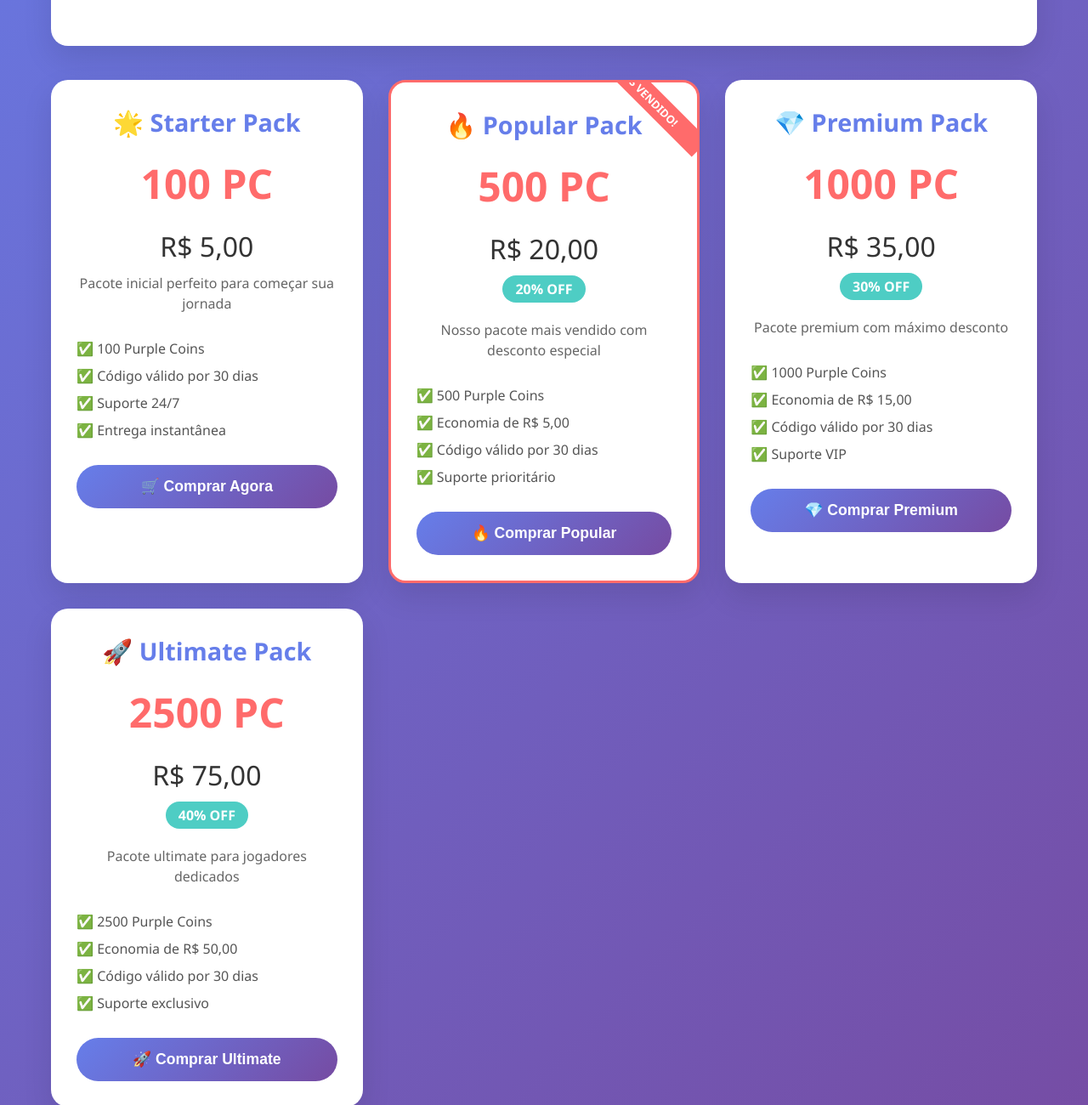
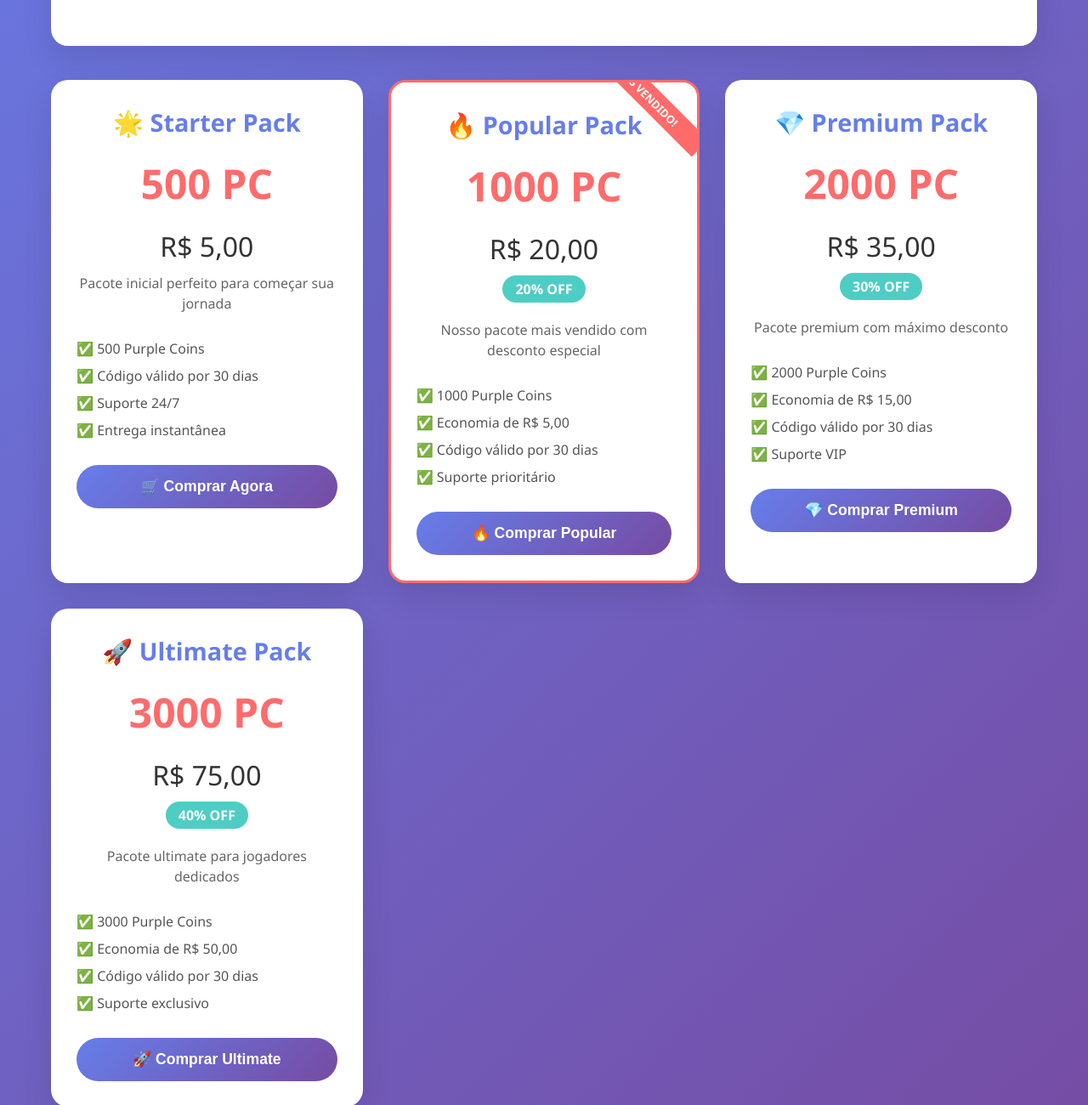
Before and after one commit to JOJOMDS11/jojovendas, a website: page public/index.html in a window 1280 px wide. Shown: the part 625-1925 px from the top of the page at 85% size. Drawn offline with Linux system fonts and the light colour scheme.

Commit message:
Update index.html

```diff
--- a/public/index.html
+++ b/public/index.html
@@ -396,11 +396,11 @@
         <div class="packages-grid">
             <div class="package-card">
                 <div class="package-title">🌟 Starter Pack</div>
-                <div class="package-coins">100 PC</div>
+                <div class="package-coins">500 PC</div>
                 <div class="package-price">R$ 5,00</div>
                 <div class="package-description">Pacote inicial perfeito para começar sua jornada</div>
                 <ul class="package-features">
-                    <li>100 Purple Coins</li>
+                    <li>500 Purple Coins</li>
                     <li>Código válido por 30 dias</li>
                     <li>Suporte 24/7</li>
                     <li>Entrega instantânea</li>
@@ -412,12 +412,12 @@
 
             <div class="package-card package-popular">
                 <div class="package-title">🔥 Popular Pack</div>
-                <div class="package-coins">500 PC</div>
+                <div class="package-coins">1000 PC</div>
                 <div class="package-price">R$ 20,00</div>
                 <div class="package-discount">20% OFF</div>
                 <div class="package-description">Nosso pacote mais vendido com desconto especial</div>
                 <ul class="package-features">
-                    <li>500 Purple Coins</li>
+                    <li>1000 Purple Coins</li>
                     <li>Economia de R$ 5,00</li>
                     <li>Código válido por 30 dias</li>
                     <li>Suporte prioritário</li>
@@ -429,12 +429,12 @@
 
             <div class="package-card">
                 <div class="package-title">💎 Premium Pack</div>
-                <div class="package-coins">1000 PC</div>
+                <div class="package-coins">2000 PC</div>
                 <div class="package-price">R$ 35,00</div>
                 <div class="package-discount">30% OFF</div>
                 <div class="package-description">Pacote premium com máximo desconto</div>
                 <ul class="package-features">
-                    <li>1000 Purple Coins</li>
+                    <li>2000 Purple Coins</li>
                     <li>Economia de R$ 15,00</li>
                     <li>Código válido por 30 dias</li>
                     <li>Suporte VIP</li>
@@ -446,12 +446,12 @@
 
             <div class="package-card">
                 <div class="package-title">🚀 Ultimate Pack</div>
-                <div class="package-coins">2500 PC</div>
+                <div class="package-coins">3000 PC</div>
                 <div class="package-price">R$ 75,00</div>
                 <div class="package-discount">40% OFF</div>
                 <div class="package-description">Pacote ultimate para jogadores dedicados</div>
                 <ul class="package-features">
-                    <li>2500 Purple Coins</li>
+                    <li>3000 Purple Coins</li>
                     <li>Economia de R$ 50,00</li>
                     <li>Código válido por 30 dias</li>
                     <li>Suporte exclusivo</li>
@@ -519,25 +519,25 @@
         const packages = {
             starter: {
                 name: 'Starter Pack',
-                purple_coins: 100,
+                purple_coins: 500,
                 price: 5.00,
                 description: 'Pacote inicial perfeito para começar'
             },
             popular: {
                 name: 'Popular Pack',
-                purple_coins: 500,
+                purple_coins: 1000,
                 price: 20.00,
                 description: 'Nosso pacote mais vendido'
             },
             premium: {
                 name: 'Premium Pack',
-                purple_coins: 1000,
+                purple_coins: 2000,
                 price: 35.00,
                 description: 'Pacote premium com desconto'
             },
             ultimate: {
                 name: 'Ultimate Pack',
-                purple_coins: 2500,
+                purple_coins: 3000,
                 price: 75.00,
                 description: 'Pacote ultimate completo'
             }
```
